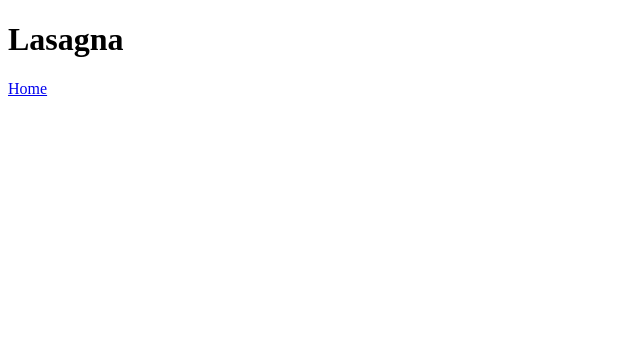
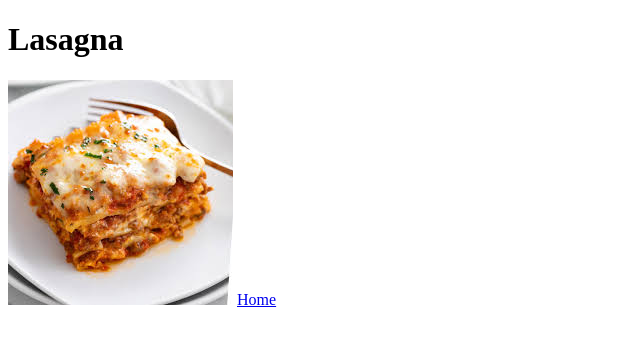
Before and after one commit to codeman241/odin-recipes, a plain HTML site: page recipes/lasagna.html in a window 1280 px wide. Shown: the whole page, without its empty margins (0-640 px from the left). Drawn offline with Linux system fonts and the light colour scheme.

Commit message:
Add lasagna photo

```diff
--- a/recipes/lasagna.html
+++ b/recipes/lasagna.html
@@ -6,6 +6,7 @@
     </head>
     <body>
         <h1>Lasagna</h1>
+         <img src="../images/lasagna.jpg" alt="Lasagna" height="225" width="225">
         <a href="../index.html">Home</a>
     </body>
 
```
Also changed, not shown: index.html (+1 -0 lines), images/lasagna.jpg (added).
